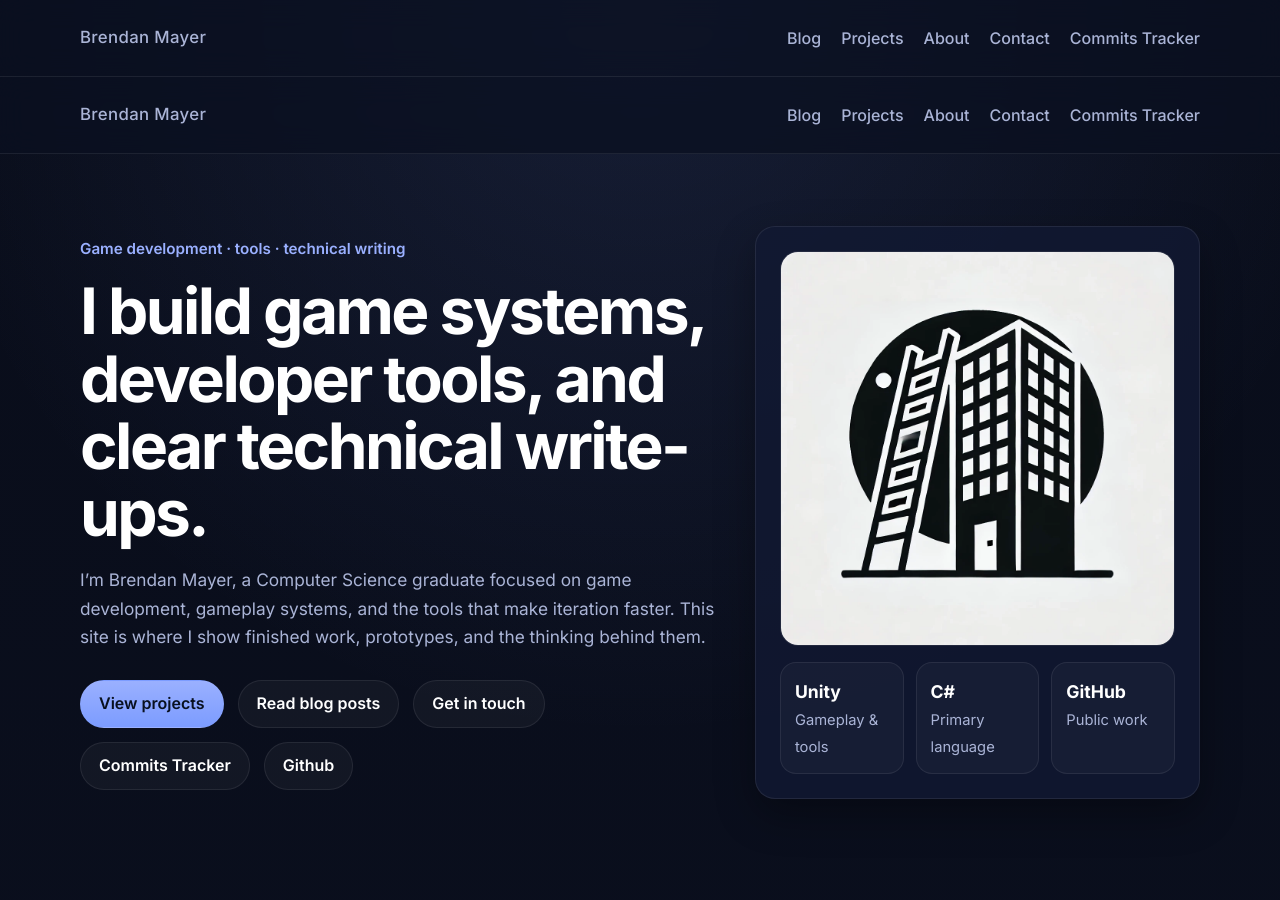
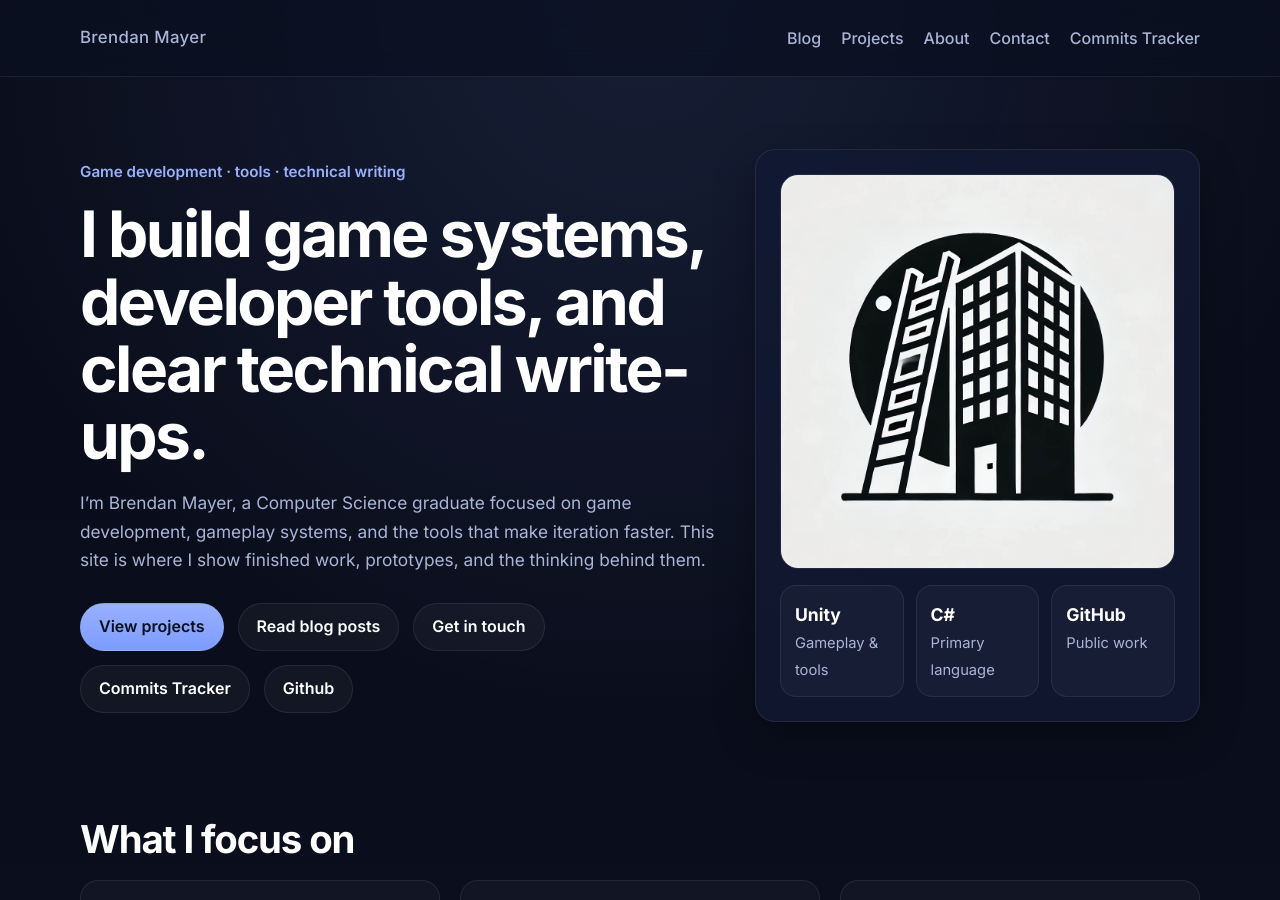
Before and after one commit to BrendanMayer/BrendanMayer.github.io, a Jekyll site: the page built from index.html, in a window 1280 px wide and 900 px high. Built offline with Jekyll 4.4.1, drawn with Linux system fonts in a browser that asks for light colours.

Commit message:
fix duplicate navbars

```diff
--- a/index.html
+++ b/index.html
@@ -18,18 +18,6 @@ title: Home
 </head>
 
 <body>
-  <header class="headerbar">
-    <div class="container nav">
-      <a class="brand" href="/">Brendan Mayer</a>
-      <ul>
-        <li><a href="/blog/">Blog</a></li>
-        <li><a href="/projects/">Projects</a></li>
-        <li><a href="/about/">About</a></li>
-        <li><a href="/contact/">Contact</a></li>
-        <li><a href="https://brendanmayer.github.io/commit-tracker/">Commits Tracker</a></li>
-      </ul>
-    </div>
-  </header>
 
   <main class="container">
     <section class="hero">
```
